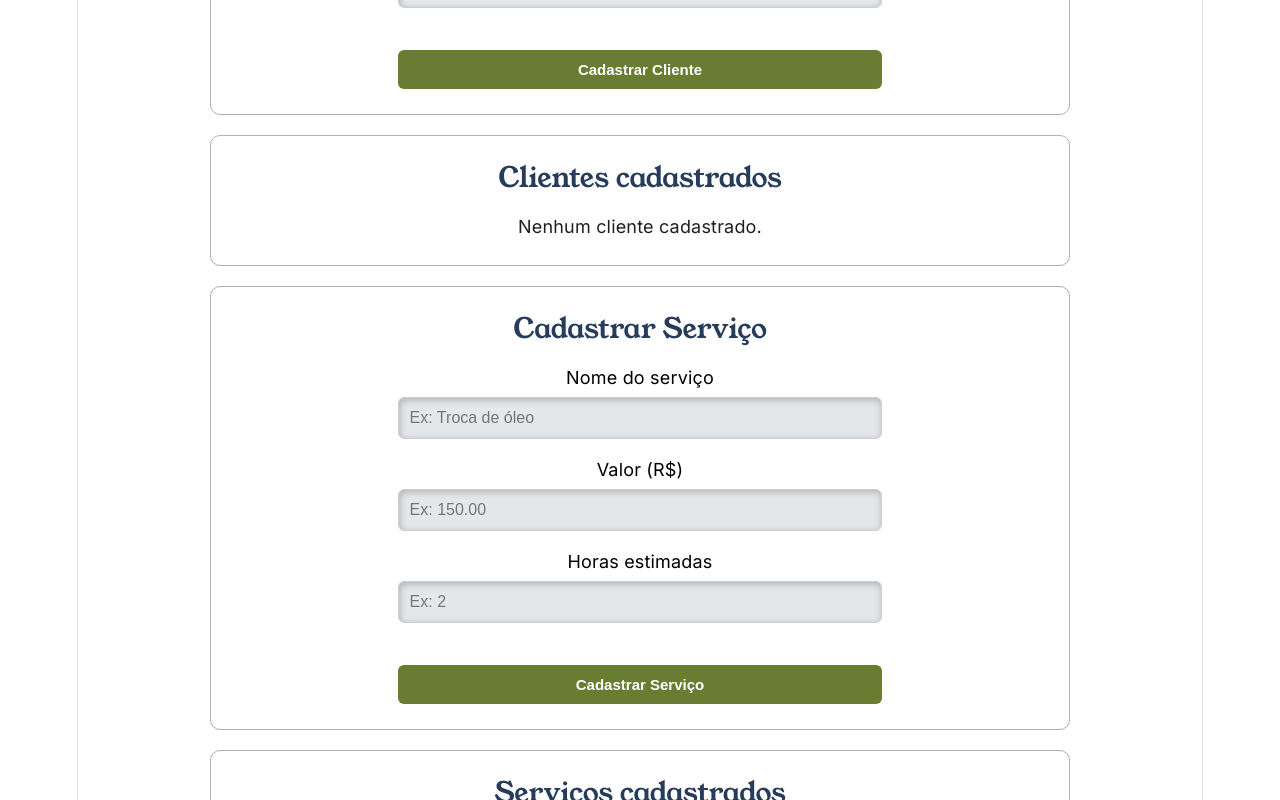
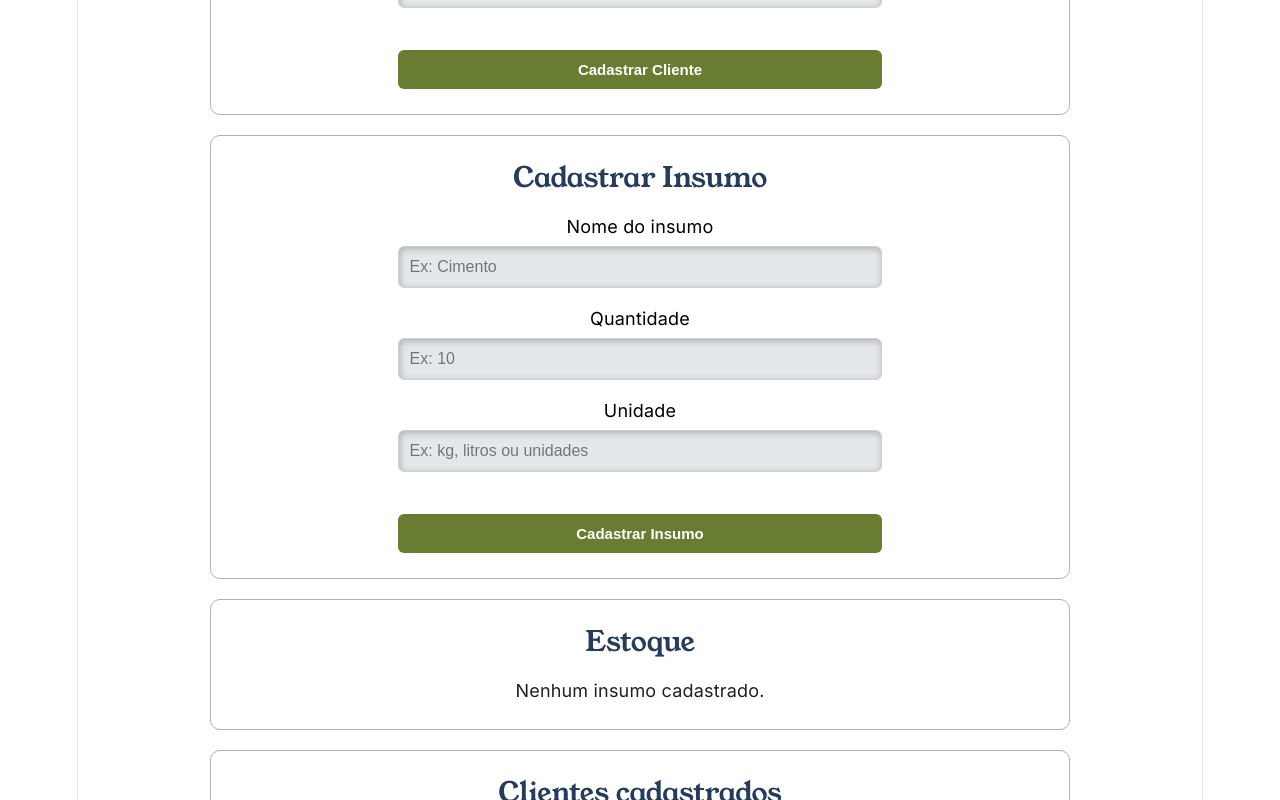
Before and after one commit to pSerafM/Me-Do, a React (Vite) app: page / in a window 1280 px wide. Shown: the part 460-1260 px from the top of the page. Built offline with nearby package versions, Linux system fonts and the light colour scheme.

Commit message:
processamento de pedidos

```diff
--- a/src/App.css
+++ b/src/App.css
@@ -137,6 +137,8 @@ button:hover {
 .form-group select {
     padding: 11px;
     font-size: 16px;
-    border: 1px solid #bbb;
+    color: #000000;
+    border: 1px solid #dddada;
+    background-color: #E5E8EB;
     border-radius: 6px;
 }
--- a/src/App.tsx
+++ b/src/App.tsx
@@ -4,15 +4,18 @@ import ServicoForm from "./components/ServicoForm";
 import { Cliente } from "./models/Cliente";
 import { Servico } from "./models/Servico";
 import PedidoForm from "./components/PedidoForm";
+import InsumoForm from "./components/InsumoForm";
 import { Pedido } from "./models/Pedido";
 import "./App.css";
 import type { Insumo } from "./models/Insumo";
+import { Estoque } from "./models/Estoque";
 
 function App() {
     const [clientes, setClientes] = useState<Cliente[]>([]);
     const [servicos, setServicos] = useState<Servico[]>([]);
     const [insumos, setInsumos] = useState<Insumo[]>([]);
     const [pedidos, setPedidos] = useState<Pedido[]>([]);
+    const estoque = Estoque.getInstancia();
 
     function cadastrarCliente(cliente: Cliente) {
         setClientes((clientesAtuais) => [
@@ -27,6 +30,12 @@ function App() {
             servico
         ]);
     }
+
+    function cadastrarInsumo(insumo: Insumo) {
+        estoque.adicionarInsumo(insumo);
+        setInsumos(estoque.listarInsumos());
+    }
+
     function criarPedido(pedido: Pedido) {
         setPedidos((pedidosAtuais) => [
             ...pedidosAtuais,
@@ -48,6 +57,40 @@ function App() {
                     <ClienteForm
                         onClienteCadastrado={cadastrarCliente}
                     />
+                </section>
+
+                <section className="card">
+                    <h2>Cadastrar Insumo</h2>
+
+                    <InsumoForm
+                        onInsumoCadastrado={cadastrarInsumo}
+                    />
+                </section>
+
+                <section className="card">
+                    <h2>Estoque</h2>
+
+                    {insumos.length === 0 ? (
+                        <p className="empty-message">
+                            Nenhum insumo cadastrado.
+                        </p>
+                    ) : (
+                        <div className="clientes-lista">
+                            {insumos.map((insumo) => (
+                                <div
+                                    className="cliente-item"
+                                    key={insumo.id}
+                                >
+                                    <h3>{insumo.nome}</h3>
+
+                                    <p>
+                                        <strong>Quantidade:</strong>{" "}
+                                        {insumo.quantidade} {insumo.unidade}
+                                    </p>
+                                </div>
+                            ))}
+                        </div>
+                    )}
                 </section>
 
                 <section className="card">
--- /dev/null
+++ b/src/components/InsumoForm.tsx
@@ -0,0 +1,85 @@
+import { useState } from "react";
+import type { FormEvent } from "react";
+import { Insumo } from "../models/Insumo";
+
+interface InsumoFormProps {
+    onInsumoCadastrado: (insumo: Insumo) => void;
+}
+
+function InsumoForm({ onInsumoCadastrado }: InsumoFormProps) {
+    const [nome, setNome] = useState("");
+    const [quantidade, setQuantidade] = useState("");
+    const [unidade, setUnidade] = useState("");
+
+    function cadastrarInsumo(event: FormEvent<HTMLFormElement>) {
+        event.preventDefault();
+
+        if (!nome.trim() || !quantidade || !unidade.trim()) {
+            alert("Preencha todos os campos.");
+            return;
+        }
+
+        const quantidadeNumerica = Number(quantidade);
+
+        if (quantidadeNumerica < 0 || Number.isNaN(quantidadeNumerica)) {
+            alert("Informe uma quantidade válida.");
+            return;
+        }
+
+        const novoInsumo = new Insumo(
+            Date.now(),
+            nome.trim(),
+            quantidadeNumerica,
+            unidade.trim()
+        );
+
+        onInsumoCadastrado(novoInsumo);
+
+        setNome("");
+        setQuantidade("");
+        setUnidade("");
+    }
+
+    return (
+        <form className="cliente-form" onSubmit={cadastrarInsumo}>
+            <div className="form-group">
+                <label htmlFor="nomeInsumo">Nome do insumo</label>
+                <input
+                    id="nomeInsumo"
+                    type="text"
+                    value={nome}
+                    onChange={(event) => setNome(event.target.value)}
+                    placeholder="Ex: Cimento"
+                />
+            </div>
+
+            <div className="form-group">
+                <label htmlFor="quantidadeInsumo">Quantidade</label>
+                <input
+                    id="quantidadeInsumo"
+                    type="number"
+                    min="0"
+                    step="0.01"
+                    value={quantidade}
+                    onChange={(event) => setQuantidade(event.target.value)}
+                    placeholder="Ex: 10"
+                />
+            </div>
+
+            <div className="form-group">
+                <label htmlFor="unidadeInsumo">Unidade</label>
+                <input
+                    id="unidadeInsumo"
+                    type="text"
+                    value={unidade}
+                    onChange={(event) => setUnidade(event.target.value)}
+                    placeholder="Ex: kg, litros ou unidades"
+                />
+            </div>
+
+            <button type="submit">Cadastrar Insumo</button>
+        </form>
+    );
+}
+
+export default InsumoForm;
```
